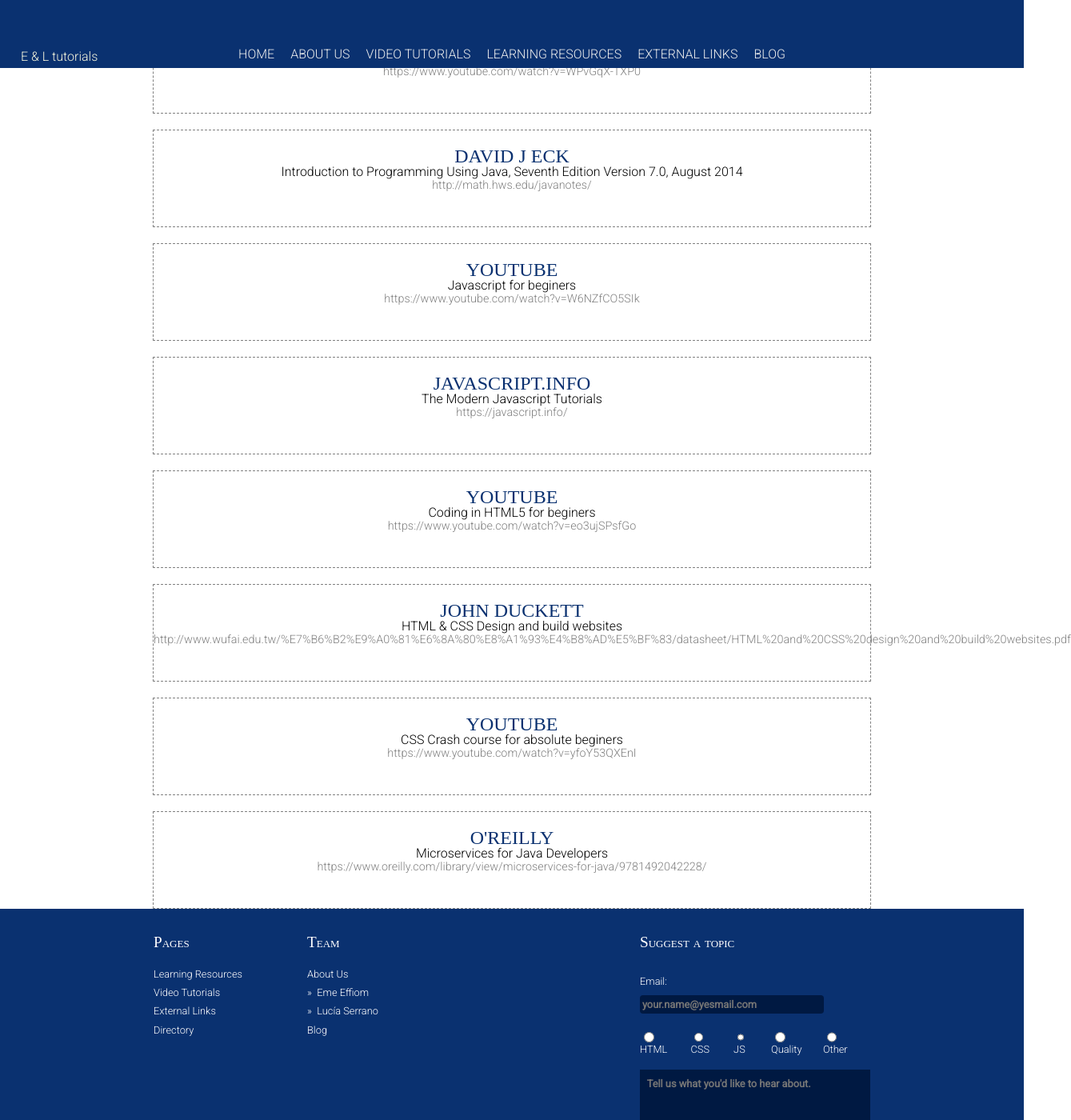
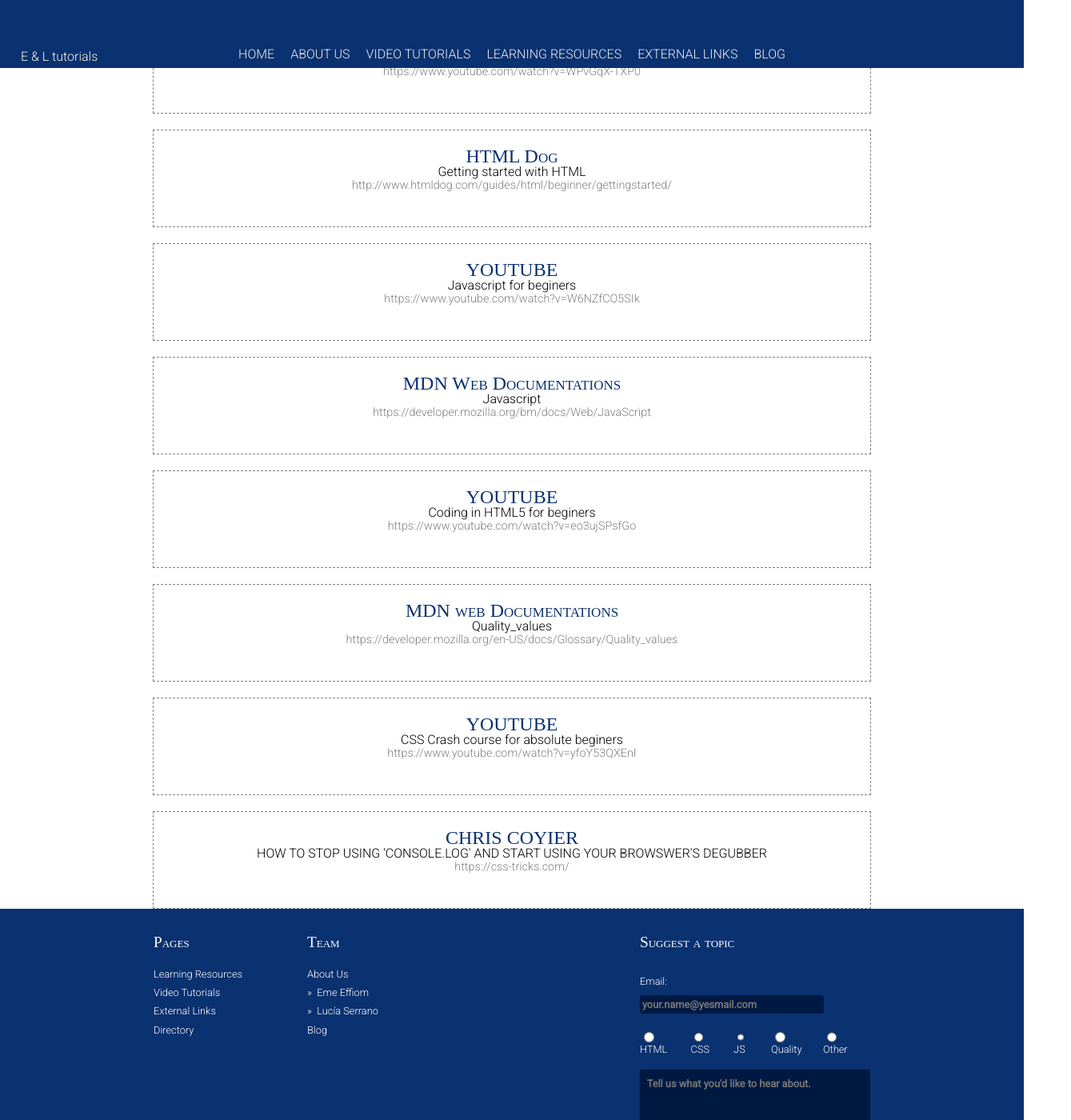
Before and after one commit to arisasdf/c-uni-react-exercise, a React (Create React App) app: page /external in a window 1280 px wide. Shown: the top 1400 px of the page at 80% size, 1339 px wide, since content can reach past the window. Built offline with nearby package versions, Linux system fonts and the light colour scheme; a web font is replaced by a local one.

Commit message:
Add Learning Resources - Added Learning materials to resources.json - Updated External_Links.js

```diff
--- a/src/components/External_Links.js
+++ b/src/components/External_Links.js
@@ -18,13 +18,12 @@
               </p>
             </div>
             <div>
-              <h1>DAVID J ECK</h1>
+              <h1>HTML Dog</h1>
               <p>
-                Introduction to Programming Using Java, Seventh Edition Version
-                7.0, August 2014
+                Getting started with HTML
                 <br />
-                <a href="http://math.hws.edu/javanotes/">
-                  http://math.hws.edu/javanotes/
+                <a href="http://www.htmldog.com/guides/html/beginner/gettingstarted//">
+                  http://www.htmldog.com/guides/html/beginner/gettingstarted/
                 </a>
               </p>
             </div>
@@ -39,11 +38,13 @@
               </p>
             </div>
             <div>
-              <h1>JAVASCRIPT.INFO</h1>
+              <h1>MDN Web Documentations</h1>
               <p>
-                The Modern Javascript Tutorials
+                Javascript
                 <br />
-                <a href="https://javascript.info/">https://javascript.info/</a>
+                <a href="https://developer.mozilla.org/bm/docs/Web/JavaScript">
+                  https://developer.mozilla.org/bm/docs/Web/JavaScript
+                </a>
               </p>
             </div>
 
@@ -58,15 +59,12 @@
               </p>
             </div>
             <div>
-              <h1>JOHN DUCKETT</h1>
+              <h1>MDN web Documentations</h1>
               <p>
-                HTML & CSS Design and build websites
+                Quality_values
                 <br />
-                <a
-                  href="http://www.wufai.edu.tw/%E7%B6%B2%E9%A0%81%E6%8A%80%E8%A1%93%E4%B8%AD%E5%BF%83/datasheet/HTML%20and%20CSS%20design%20and%20build%20websites.pdf
-               "
-                >
-                  http://www.wufai.edu.tw/%E7%B6%B2%E9%A0%81%E6%8A%80%E8%A1%93%E4%B8%AD%E5%BF%83/datasheet/HTML%20and%20CSS%20design%20and%20build%20websites.pdf
+                <a href="https://developer.mozilla.org/en-US/docs/Glossary/Quality_values">
+                  https://developer.mozilla.org/en-US/docs/Glossary/Quality_values
                 </a>
               </p>
             </div>
@@ -82,13 +80,12 @@
               </p>
             </div>
             <div>
-              <h1>O'REILLY</h1>
+              <h1>CHRIS COYIER</h1>
               <p>
-                Microservices for Java Developers
+                HOW TO STOP USING 'CONSOLE.LOG' AND START USING YOUR BROWSWER'S
+                DEGUBBER
                 <br />
-                <a href="https://www.oreilly.com/library/view/microservices-for-java/9781492042228/">
-                  https://www.oreilly.com/library/view/microservices-for-java/9781492042228/
-                </a>
+                <a href="https://css-tricks.com/">https://css-tricks.com/</a>
               </p>
             </div>
           </div>
--- a/src/data/resources.json
+++ b/src/data/resources.json
@@ -1,34 +1,75 @@
-{ "resources" :
-  [
+{
+  "resources": [
     {
-      "title"    : "Comment Only What the Code Cannot Say",
-      "author"   : "Kevlin Henney",
-      "category" : "css",
-      "slug"     : "comment"
+      "title": "HOW TO STOP USING 'CONSOLE.LOG' AND START USING YOUR BROWSWER'S DEGUBBER",
+      "author": "CHRIS COYIER",
+      "category": "javascript",
+      "slug": "javascript_debugging",
+      "content": [
+        "JAVASCRIPT DEBUGGING",
+
+        "Whenever I see someone really effectively debug JavaScript in the browser, they use the DevTools tooling to do it. Setting breakpoints and hopping over them and such.",
+        "That, as opposed to sprinkling condsole log  statements all around your code.",
+
+        "Parag Zaveri wrote about the transition and it has clearly resonated with lots of folks! (7.5k claps on Medium as I write).",
+
+        "I know I have hangups about it... Part of debugging is not just inspecting code once as-is; it's inspecting stuff, making changes and then",
+        "continuing to debug. If I spend a bunch of time setting up breakpoints, will they still be there after I've changed my code and refreshed?",
+        " Answer: DevTools appears to do a pretty good job with that.Looking at the console to see some output is one thing, but mucking about in the Sources",
+        " panel is another. My code there might be transpiled, combined, and not quite look like my authored code, making things harder to find. Plus it's a bit",
+        "cramped in there, visually.But yet! It's so powerful. Setting a breakpoint (just by clicking a line number) means that I don't have to litter my own code",
+        " with extra junk, nor do I have to choose what to log. Every variable in local and global scope is available for me to look at that breakpoint. I learned in",
+        "Parag's article that you might not even need to manually set breakpoints. You can, for example, have it break whenever a click (or other) event fires. Plus",
+        "you can type in variable names you specifically want to watch for, so you don't have to dig around looking for them. I'll be trying to use the proper DevTools",
+        "for debugging more often and seeing how it goes."
+      ]
     },
     {
-      "title"    : "Improve Code by Removing It",
-      "author"   : "Pete Godliffe",
-      "category" : "javascript",
-      "slug"     : "removing"
+      "title": "GETTING STARTED WITH HTML",
+      "author": "HTML Dog",
+      "category": "html",
+      "slug": "Getting_started_with_HTML",
+      "content": [
+        "Most of the stuff on the web is no different than the stuff on your computer — it’s just a whole load ",
+        "of files sorted into a whole load of directories.  HTML files are nothing more than simple text files",
+        "so to start writing in HTML, you need nothing more than a simple text editor.Notepad is a common text editor ",
+        "on Windows-based computers (usually found under the Programs > Accessories menu) and Mac",
+        "OSX computers come bundled with TextEdit but any program that lets you fiddle with text will do."
+      ]
+    },
+
+    {
+      "title": "JAVASCRIPT",
+      "author": "MDN Web Documentations",
+      "category": "javascript",
+      "slug": "Javascript",
+      "content": [
+        "JAVASCRIPT",
+        "(JS) is a lightweight, interpreted or JIT compiled programming language with first-class JavaScript",
+        "functions. Most well-known as the scripting language for Web pages, many non-browser environments also",
+        "use it, such as node.js and Apache CouchDB. JS is a prototype-based, multi-paradigm, dynamic scripting",
+        "language, supporting object-oriented,imperative, and declarative (e.g. functional programming) styles.",
+        "Read more about JavaScript.The standard for JavaScript is ECMAScript. As of 2012, all modern browsers ",
+        "fully support ECMAScript 5.1.Older browsers support at least ECMAScript 3. On June 17, 2015,ECMA International",
+        "published the sixth major version of ECMAScript, ECMAScript 2015. Since then, ECMAScript standards are on yearly",
+        " release cycles. This documentation refers to the latest draft version, which is currently ECMAScript 2019.",
+        "Do not confuse JavaScript with the Java programming language. Both Java and JavaScript are trademarks or",
+        "registered trademarks of Oracle in the U.S. and other countries. However, the two programming languages have very different",
+        "syntax, semantics, and uses"
+      ]
     },
     {
-      "title"    : "The Golden Rule of API Design",
-      "author"   : "Michael Feathers",
-      "category" : "quality",
-      "slug"     : "golden-rule"
-    },
-    {
-      "title"    : "Some bogus article",
-      "author"   : "Lucia Serrano",
-      "category" : "javascript",
-      "slug"     : "bogus"
-    },
-    {
-      "title"    : "This one is actually good",
-      "author"   : "Bob Ino",
-      "category" : "html",
-      "slug"     : "bobberino"
+      "title": "QUALITY VALUES",
+      "author": "MDN Web docs",
+      "category": "quality",
+      "slug": "Quality_Values",
+      "content": [
+        "QUALITY VALUES",
+        "Quality values, or q-values and q-factors, are used to describe the order of priority of values in a ",
+        "comma-separated list. It is a special syntax allowed in some HTTP headers and in HTML. The importance of a",
+        "value is marked by the suffix ';q=' immediately followed by a value between 0 and 1 included, with up to three",
+        "decimal digits, the highest value denoting the highest priority. When not present, the default value is 1."
+      ]
     }
   ]
 }
```
